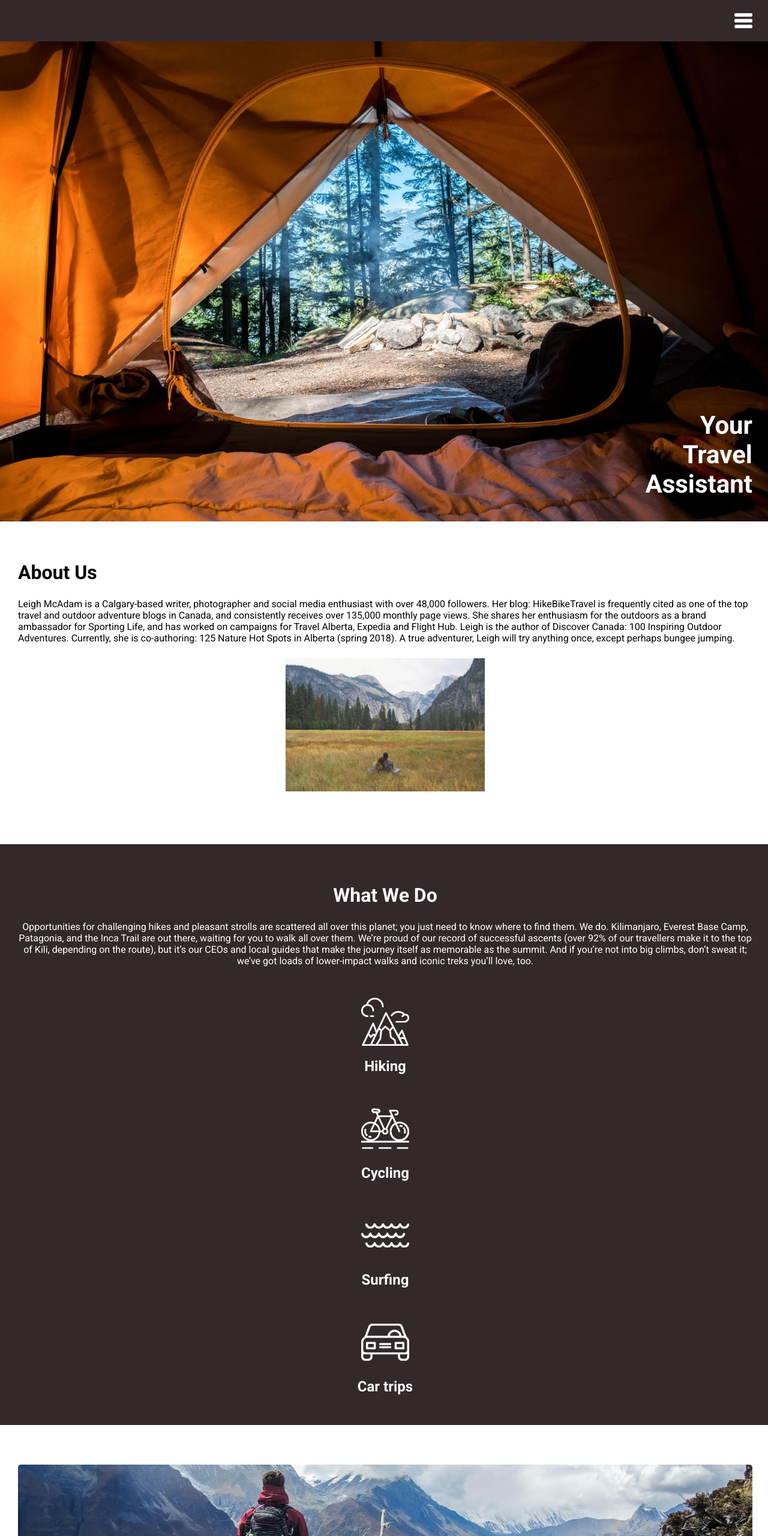
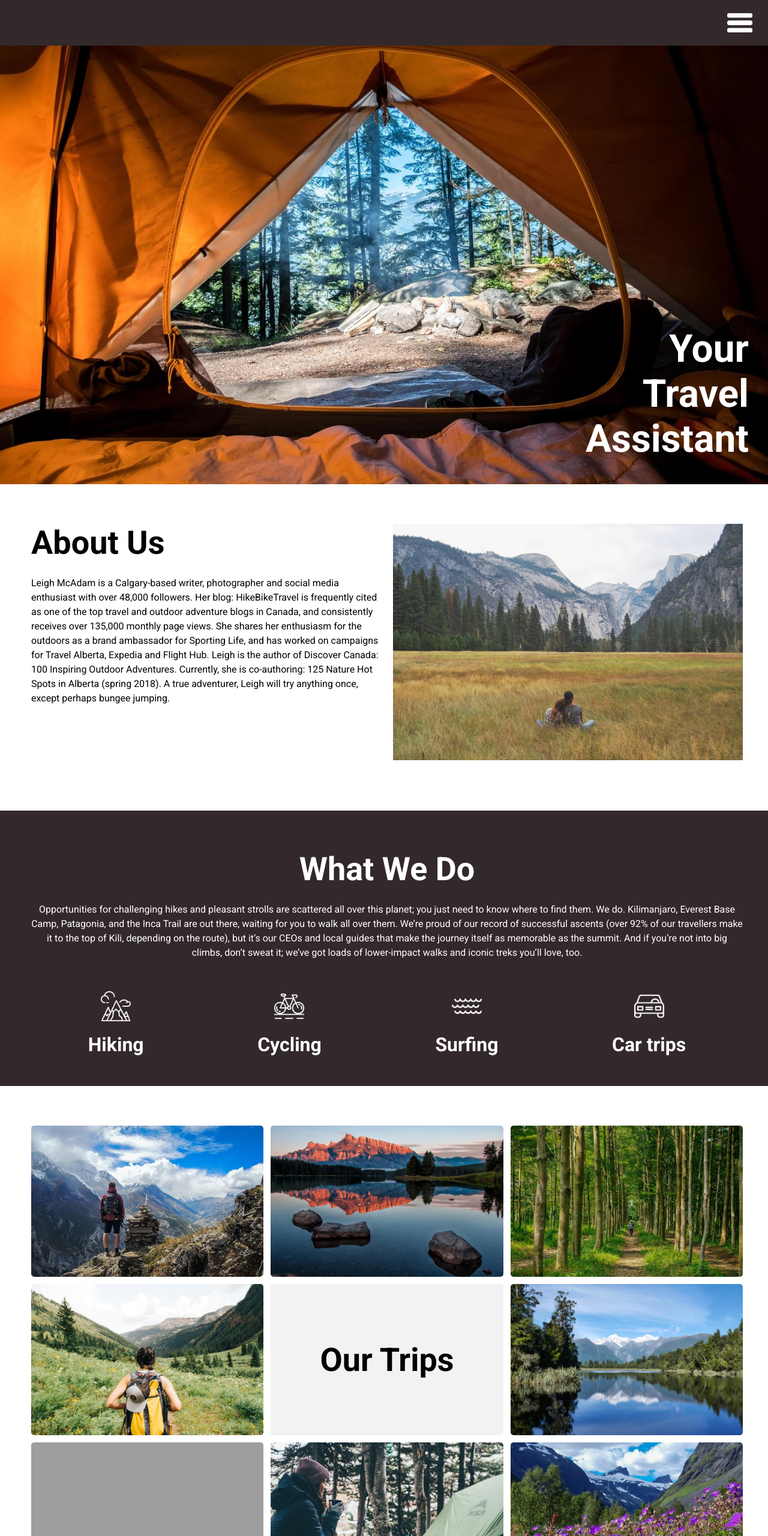
Before and after one commit to leyrothe/project-responsive-web-page, a plain HTML site: page index.html in a window 1280 px wide. Shown: the top 2560 px of the page at 60% size. Drawn offline with Linux system fonts and the light colour scheme; grey boxes are pictures that could not be loaded.

Commit message:
add tablet view

```diff
--- a/index.html
+++ b/index.html
@@ -51,13 +51,13 @@
           Spots in Alberta (spring 2018). A true adventurer, Leigh will try
           anything once, except perhaps bungee jumping.
         </p>
+      </div>
       <div class="about-us-image-container">
         <img
           class="about-us-img"
           src="assets/images/anneliese-phillips-uv4-vl3liKM-unsplash.jpg"
           alt="Two people sitting in a field with a view of the forest and mountains."
         />
-        </div>
       </div>
     </section>
 
@@ -161,15 +161,17 @@
       <!--contact us section-->
 
       <h2 class="contact-us-title">Where do you want to go?</h2>
+      <div class="contact-us-texts">
         <p class="contact-us-text">
           You’ll find 21 detailed adventure guides, over a hundred practical
-        travel tips, book reviews on anything outdoors related, packing lists on
-        a range of outdoor activities including kayaking, backpacking and
+          travel tips, book reviews on anything outdoors related, packing lists
+          on a range of outdoor activities including kayaking, backpacking and
           camping as well as honest hotel and B&B reviews.
         </p>
         <p class="contact-us-text">Contact us and we will help you!</p>
 
         <button>CONTACT US</button>
+      </div>
     </section>
 
     <section class="reviews-section">
--- a/style.css
+++ b/style.css
@@ -10,12 +10,16 @@
   --link-color: #efa69d;
   --link-hover-color: #e9877b;
   --border-radius: 5px;
-  --h1-size: 42px;
+  --h1-size-mobile: 42px;
+  --h1-size-tablet: 64px;
   --h2-size: 32px;
+  --h2-size-tablet: 54px;
+  --h3-size-tablet: 32px;
   --h3-size: 24px;
   --title-weight: 700;
   --regular-paragraph-font-size: 16px;
   --regular-paragraph-font-weight: 400;
+  --text-line-height: 1.5;
 }
 
 * {
@@ -44,8 +48,8 @@ body {
 }
 /*hamburger icon*/
 .icon {
-  width: 30px;
-  height: 25px;
+  width: 42px;
+  height: 32px;
   margin-left: auto;
   margin-right: 16px;
 }
@@ -61,9 +65,9 @@ body {
   background-size: cover;
   background-position: center;
   background-repeat: no-repeat;
-  height: 100vh;
   width: 100%;
   position: relative;
+  height: calc(100vh - 69px);
 }
 
 .hero-title {
@@ -71,6 +75,8 @@ body {
   right: 26px;
   bottom: 38px;
   color: var(--white-color);
+  font-size: var(--h1-size-mobile);
+  font-weight: var(--title-weight);
   text-align: right;
   display: inline-block;
   white-space: normal;
@@ -78,11 +84,6 @@ body {
 
 .hero-title span {
   display: block;
-}
-
-.hero-title {
-  font-size: var(--h1-size);
-  font-weight: var(--title-weight);
 }
 
 /*about us section*/
@@ -102,6 +103,7 @@ body {
   font-weight: var(--regular-paragraph-font-weight);
   color: var(--black-color);
   margin-bottom: 24px;
+  line-height: var(--text-line-height);
 }
 
 .about-us-image-container {
@@ -135,6 +137,7 @@ body {
   font-weight: var(--regular-paragraph-font-weight);
   color: var(--white-color);
   margin-bottom: 52px;
+  line-height: var(--text-line-height);
 }
 
 .mission-image-container {
@@ -250,6 +253,7 @@ body {
   font-size: var(--regular-paragraph-font-size);
   font-weight: var(--regular-paragraph-font-weight);
   color: var(--white-color);
+  line-height: var(--text-line-height);
 }
 
 button {
@@ -281,6 +285,7 @@ button:hover {
   color: var(--black-color);
   font-size: var(--regular-paragraph-font-size);
   font-weight: var(--regular-paragraph-font-weight);
+  line-height: var(--text-line-height);
 }
 
 .review-initial-text {
@@ -368,3 +373,109 @@ footer p {
   color: var(--link-hover-color);
   text-decoration: none;
 }
+@media (min-width: 768px) {
+  /*rules for displays that are above 768px*/
+  .hero-title {
+    font-size: var(--h1-size-tablet);
+    right: 32px;
+  }
+  .about-us-section {
+    display: flex;
+    flex-wrap: nowrap;
+    justify-content: space-around;
+    padding-left: 52px;
+    padding-right: 42px;
+    gap: 20px;
+  }
+  .about-us-title,
+  .mission-title {
+    font-size: var(--h2-size-tablet);
+  }
+  .about-us-image-container,
+  .about-us-wrapper {
+    flex: 1 1 50%;
+    box-sizing: border-box;
+  }
+  .about-us-img {
+    object-fit: cover;
+  }
+
+  .misson-section {
+    padding-left: 52px;
+    padding-right: 42px;
+  }
+
+  .mission-image-container {
+    flex-direction: row;
+    justify-content: space-around;
+  }
+
+  .mission-img {
+    width: 50px;
+    height: 50px;
+  }
+  .icon-text {
+    font-size: var(--h3-size-tablet);
+  }
+
+  .gallery-section {
+    padding-left: 52px;
+    padding-right: 42px;
+    grid-template-columns: repeat(3, 1fr);
+    grid-template-rows: repeat(3, 252px);
+    grid-template-areas:
+      "a b c"
+      "d r e"
+      "f g h";
+  }
+  .rectangle {
+    font-size: var(--h2-size-tablet);
+    height: 100%;
+    text-align: center;
+  }
+  .contact-us-text {
+    padding: 0;
+  }
+  .contact-us-section {
+    padding-left: 52px;
+    padding-right: 42px;
+    display: flex;
+    flex-wrap: nowrap;
+    box-sizing: border-box;
+    gap: 42px;
+  }
+  .contact-us-title {
+    flex: 1 1 30%;
+    font-size: var(--h2-size-tablet);
+  }
+  .contact-us-texts {
+    flex: 1 1 70%;
+  }
+  reviews-section {
+    padding-left: 52px;
+    padding-right: 42px;
+  }
+
+  .reviews-title {
+    font-size: var(--h2-size-tablet);
+  }
+  .review-initial-text {
+    padding: 0 110px;
+  }
+  .reviews-wrapper {
+    display: flex;
+    gap: 16px;
+  }
+
+  .images-section {
+    grid-template-columns: repeat(2, 1fr);
+    grid-auto-rows: 320px;
+    grid-template-areas:
+      "w s"
+      "z t";
+  }
+}
+
+@media (min-width: 992px) {
+  /*rules for displays that are above 992px*/
+}
```
Lines whose indentation alone changed are shown as unchanged.
